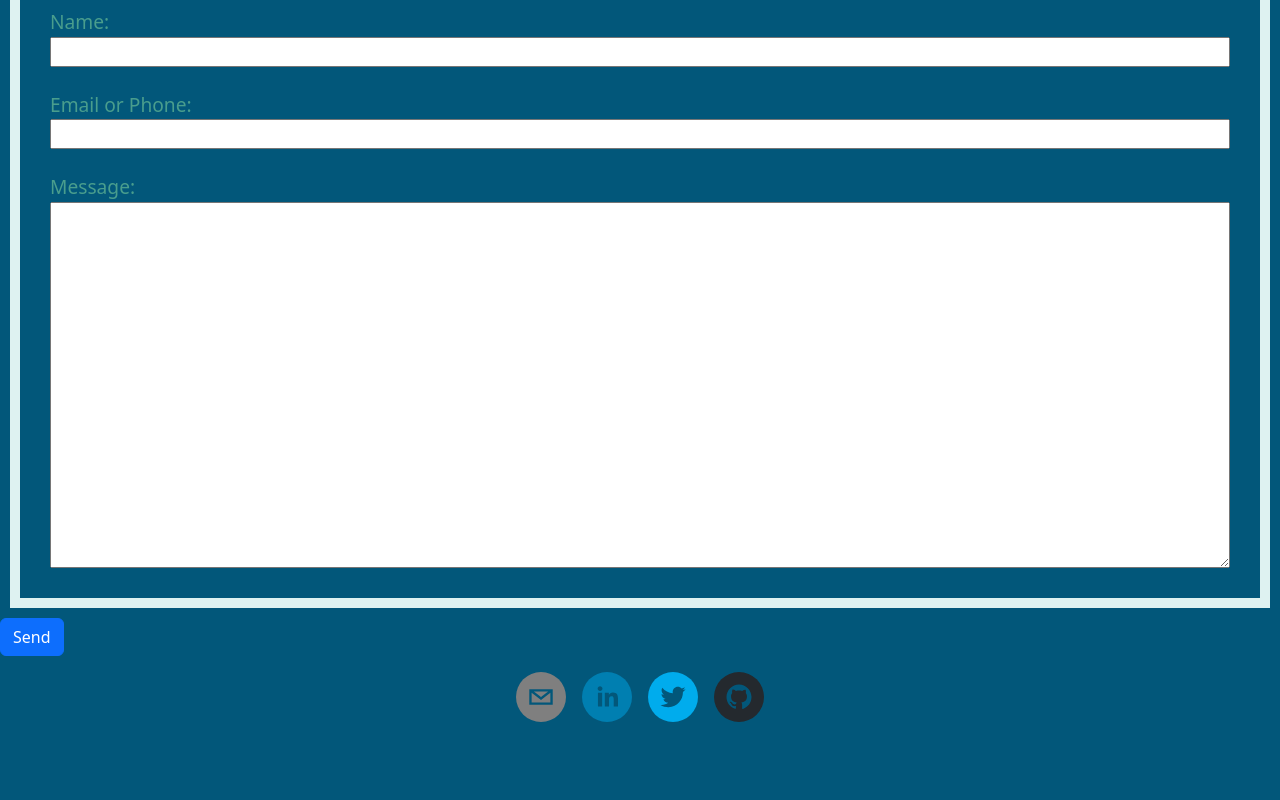
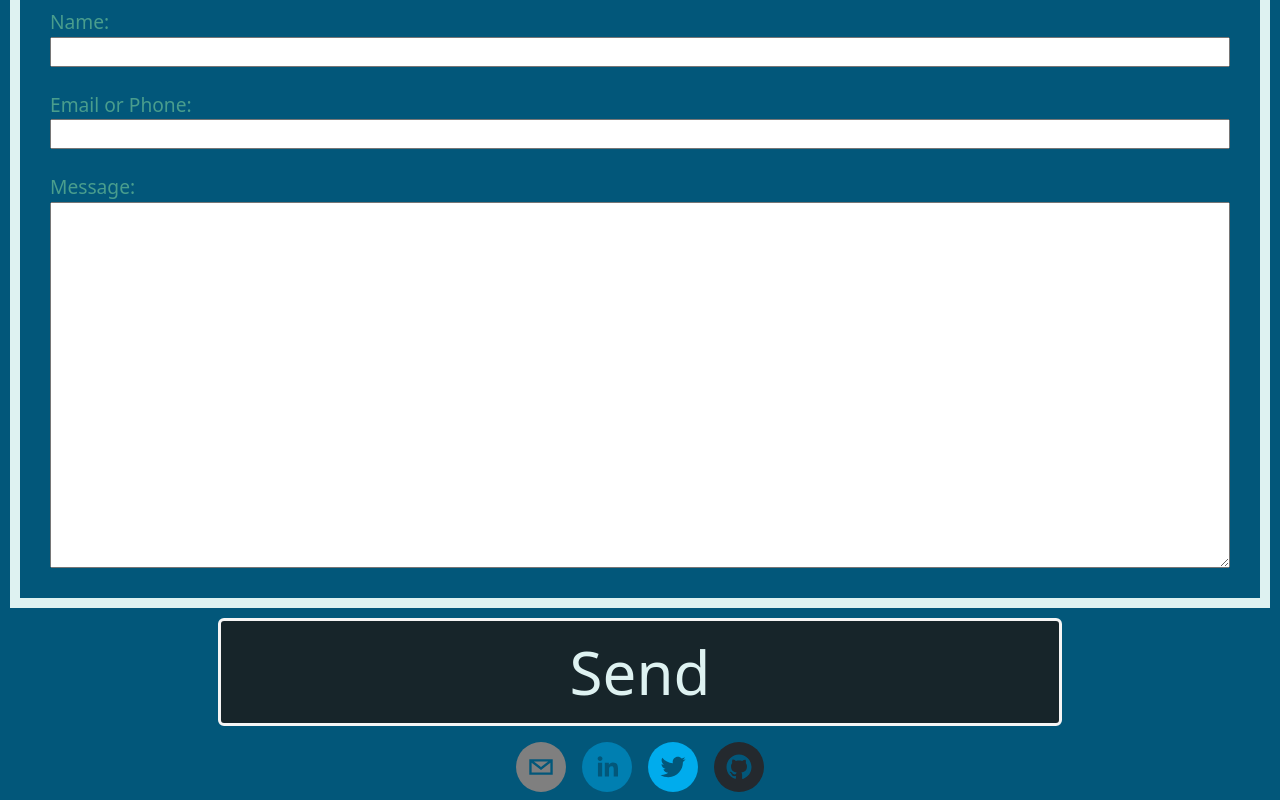
Before and after one commit to tbrown034/My-site, a React (Create React App) app: page /contact in a window 1280 px wide. Shown: the part 388-1188 px from the top of the page. Before the commit the page ends 1118 px from the top, so only its background shows below. Built offline with nearby package versions, Linux system fonts and the light colour scheme; a web font is replaced by a local one.

Commit message:
spellcheck with fixes

```diff
--- a/src/App.css
+++ b/src/App.css
@@ -370,3 +370,18 @@ label {
 
 
 }
+
+#contactMe {
+  border: whitesmoke 3px solid;
+  background-color: #17252a;
+  color:#def2f1;
+  font-size: 60px;
+  width: 66%;
+  align-self: center;
+
+}
+
+#contactButtonContain {
+  display: flex;
+  justify-content: center;
+}
--- a/src/components/Contact.js
+++ b/src/components/Contact.js
@@ -35,7 +35,7 @@ const Contact = () => {
     <>
       <h1>Contact Me!</h1>
       <h3>
-        Intersted in hiring me? Collaborating on a project? Just saying hey? Get
+      Interested in hiring me? Collaborating on a project? Just saying hey? Get
         in Touch!
       </h3>
       <div>
@@ -49,16 +49,19 @@ const Contact = () => {
           <label>Message:</label>
           <textarea rows="15" name="message" />
         </form>
-
+<div id="contactButtonContain">
         <Button
           form="contactForm"
           type="submit"
           value="send"
           onClick={toggleShowA}
           className="mb-2"
+          id="contactMe"
+
         >
           Send
         </Button>
+        </div>
         <Toast delay="14000" show={showA} autohide="true" onClose={toggleShowA}>
           <Toast.Header>
             <img
--- a/src/components/Home.js
+++ b/src/components/Home.js
@@ -48,7 +48,7 @@ const Home = () => {
           <h3>
             My name is Trevor Brown, and I'm an <Link id="styleLink" to="/journalism">award-winning investigative journalist</Link> with nearly two decades of experience. I also specialize in <Link id="styleLink" to="/dataviz">gathering, analyzing and visualizing data</Link>. <br/><br/>
 
-            Most recently, I have become a <Link id="styleLink" to="/dataviz">full-stack web developer</Link> with an interest in journalism, tech and everthing in between. Let's <Link id="styleLink" to="/contact">create something cool</Link>.
+            Most recently, I have become a <Link id="styleLink" to="/dataviz">full-stack web developer</Link> with an interest in journalism, tech and everything in between. Let's <Link id="styleLink" to="/contact">create something cool</Link>.
           </h3>
           <br />
           <div id="homeButtons">
--- a/src/components/WebProjects.js
+++ b/src/components/WebProjects.js
@@ -115,7 +115,7 @@ export default function WebProjects() {
           <CardMedia component="img" image={fitness} alt="fitness" />
           <CardContent className="cardBackground">
             <Typography paragraph>
-              Worked on a team of two to create a full-stack application that allows users to sign in, register, create excersies and share routines with others. Web stack included React, Node.JS, Express and REST API.
+              Worked on a team of two to create a full-stack application that allows users to sign in, register, create exercises and share routines with others. Web stack included React, Node.JS, Express and REST API.
             </Typography>
             <CardActions>
               <Button size="small">
```
